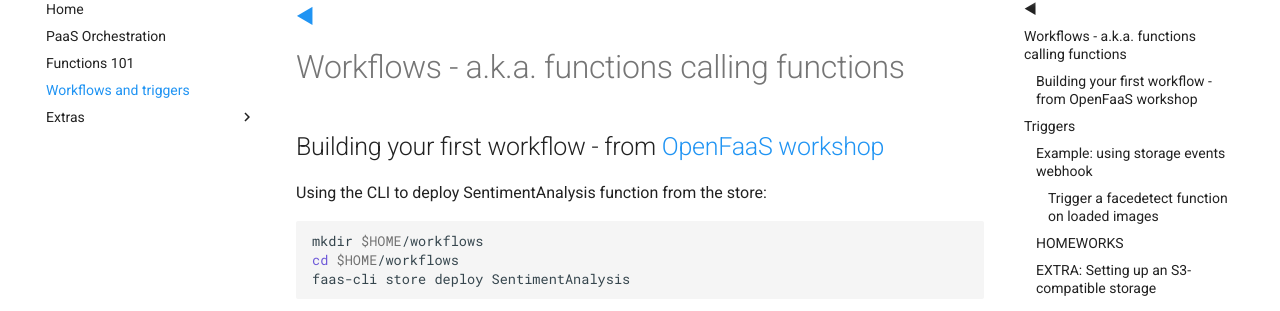
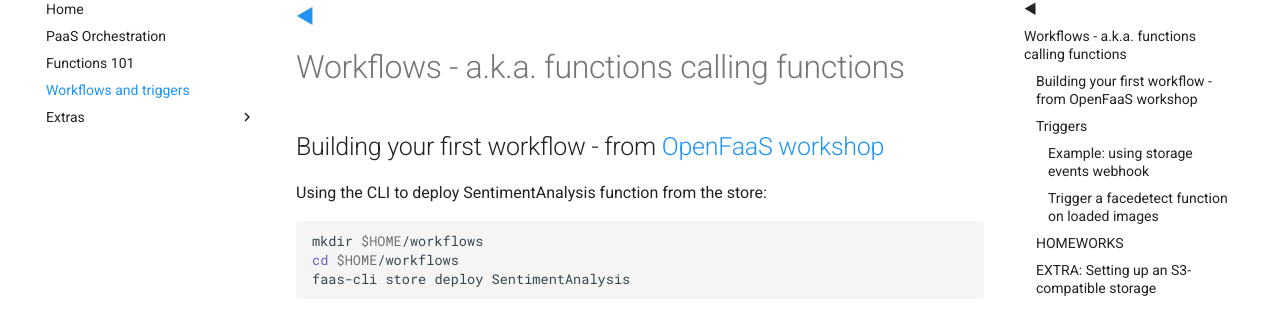
Before and after one commit to alexellis/SOSC2019, an MkDocs documentation site: the page built from docs/workflows.md, in a window 1280 px wide and 900 px high. Shown: the part 129-440 px from the top of the window. Built offline with MkDocs 1.6.1 and Material for MkDocs 9.7.7, drawn with Linux system fonts in a browser that asks for light colours; comment, search, counter and statistics services are not loaded.

Commit message:
fix page titles

````diff
--- a/docs/workflows.md
+++ b/docs/workflows.md
@@ -1,7 +1,7 @@
 ### [◀](README.md)
 
+
 # Workflows - a.k.a. functions calling functions
-
 ## Building your first workflow - from [OpenFaaS workshop](https://github.com/openfaas/workshop/blob/master/lab4.md#kubernetes-1)
 
 Using the CLI to deploy SentimentAnalysis function from the store:
@@ -78,9 +78,9 @@
 That was probably positive
 ```
 
-# Triggers
 
-## Example: using storage events webhook
+## Triggers
+### Example: using storage events webhook
 
 If you are using Vagrant image you can start from here, otherwise at the end you'll find how to setup a S3 object storage on your own.
 
@@ -248,6 +248,7 @@
 - Create a workflow with 2 functions in different languages
 - Try to create a workflow triggered by a storage event that use the Tensorflow serving function created on the previous set of homeworks
 
+
 ## EXTRA: Setting up an S3-compatible storage
 
 ```bash
````
Also changed, not shown: docs/events.md (+7 -0 lines), docs/orchent.md (+12 -1 lines).
